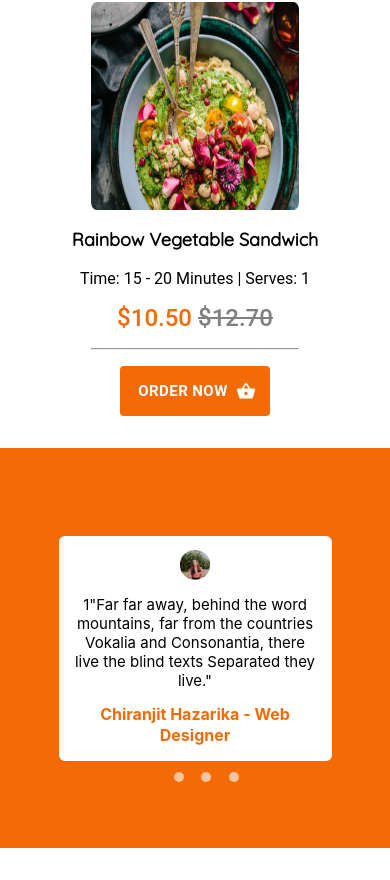
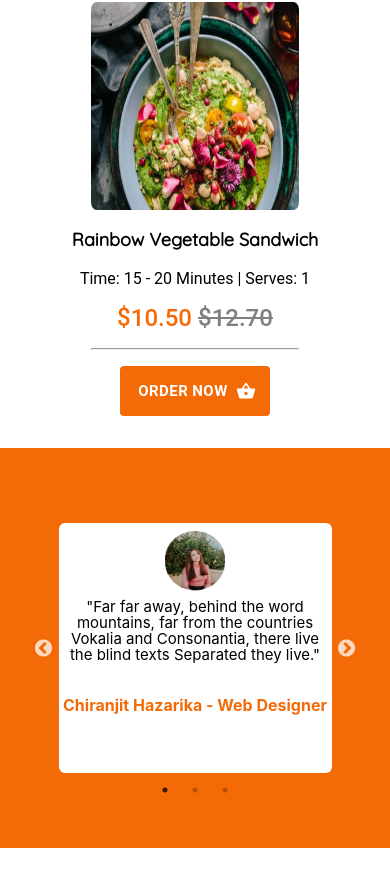
Before and after one commit to ameen-ansari/FoodDX, a React (Create React App) app: page / in a window 390 px wide. Shown: the part 3936-4816 px from the top of the page. Built offline with nearby package versions, Linux system fonts and the light colour scheme; a web font is replaced by a local one.

Commit message:
Design Ready Hai Slider tak

```diff
--- a/src/App.js
+++ b/src/App.js
@@ -15,7 +15,6 @@ function App() {
       <Articles />
       <Bodypart />
       <Testi />
-    {/* <Slider /> */}
     </>
   )
 }
--- a/src/Components/Slider.js
+++ b/src/Components/Slider.js
@@ -1,40 +1,32 @@
+import "slick-carousel/slick/slick.css";
+import "slick-carousel/slick/slick-theme.css";
+import './slider.Module.css'
 import woman from './../Images/woman.png'
-import React from 'react'
-import './slider.Module.css'
+import React, { Component } from "react";
+import Slider from "react-slick";
 
-export default function Slider() {
-  var showspan1 = () => {
-    var show1 = document.getElementsByClassName('show1')[0]
-    var show2 = document.getElementsByClassName('show2')[0]
-    var show3 = document.getElementsByClassName('show3')[0]
-    show1.style.transform = 'translateX(0vw)'
-    show2.style.transform = 'translateX(70vw)'
-    show3.style.transform = 'translateX(140vw)'
-    console.log('a');
-  }
-  var showspan2 = () => {
-    var show1 = document.getElementsByClassName('show1')[0]
-    var show2 = document.getElementsByClassName('show2')[0]
-    var show3 = document.getElementsByClassName('show3')[0]
-    show1.style.transform = 'translateX(-70vw)'
-    show2.style.transform = 'translateX(-70vw)'
-    show3.style.transform = 'translateX(-70vw)'
-    console.log('b');
-  }
-  var showspan3 = () => {
-    var show1 = document.getElementsByClassName('show1')[0]
-    var show2 = document.getElementsByClassName('show2')[0]
-    var show3 = document.getElementsByClassName('show3')[0]
-    show1.style.transform = 'translateX(-140vw)'
-    show2.style.transform = 'translateX(-140vw)'
-    show3.style.transform = 'translateX(-140vw)'
-    console.log('c');
-  }
+export default class SimpleSlider extends Component {
+  render() {
+    const settings = {
+      dots: true,
+      infinite: true,
+      speed: 1000,
+      slidesToShow: 1,
+      slidesToScroll: 1
+    };
     return (
-    <>
-    <div className="slider">
       <div className="slides">
-        <div className="show1">
+        <Slider {...settings} className="SLIDER">
+          <div className="slideschild">
+            <img src={woman} alt="" />
+            <p>
+            "Far far away, behind the word mountains, far from the countries
+            Vokalia and Consonantia, there live the blind texts Separated they
+            live."
+          </p>
+          <p>Chiranjit Hazarika - Web Designer</p>
+          </div>
+          <div className="slideschild">
             <img src={woman} alt="" />
             <p>
             1"Far far away, behind the word mountains, far from the countries
@@ -43,35 +35,18 @@ export default function Slider() {
           </p>
           <p>Chiranjit Hazarika - Web Designer</p>
           </div>
-      </div>
-      <div className="slides">
-        <div className="show2">
+          <div className="slideschild">
             <img src={woman} alt="" />
             <p>
-            2"Far far away, behind the word mountains, far from the countries
+            1"Far far away, behind the word mountains, far from the countries
             Vokalia and Consonantia, there live the blind texts Separated they
             live."
           </p>
           <p>Chiranjit Hazarika - Web Designer</p>
           </div>
+
+        </Slider>
       </div>
-      <div className="slides">
-        <div className="show3">
-          <img src={woman} alt="" />
-          <p>
-            3"Far far away, behind the word mountains, far from the countries
-            Vokalia and Consonantia, there live the blind texts Separated they
-            live."
-          </p>
-          <p>Chiranjit Hazarika - Web Designer</p>
-        </div>
-      </div>
-    </div>
-      <div className="dots">
-        <span onClick={showspan1}></span>
-        <span onClick={showspan2}></span>
-        <span onClick={showspan3}></span>
-      </div>
-      </>
-  )
+    );
   }
+}
--- a/src/Components/Testi.js
+++ b/src/Components/Testi.js
@@ -1,15 +1,11 @@
 import React from 'react'
 import Slider from './Slider'
 import './testi.Module.css'
-// import "~slick-carousel/slick/slick.css";
-// import "~slick-carousel/slick/slick-theme.css";
 
 export default function Testi() {
   return (
-    <>
-    <div className='pscroll'>
+    <div className='hslider' >
       <Slider />
     </div>
-      </>
   )
 }
--- a/src/Components/slider.Module.css
+++ b/src/Components/slider.Module.css
@@ -1,104 +1,64 @@
-.slider {
-  margin: 7rem;
+.slides {
   width: 70vw;
+  height: 200px;
   margin: auto;
-  height: 225px;
-  background-color: #fff;
-  color: black;
-  /* border: 3px solid black; */
-  position: relative;
-  display: flex;
-  overflow-x: hidden;
+  background-color: white;
   border-radius: 6px;
-}
-.slides {
-  width: 210vw;
-  height: 100%;
-  display: flex;
-}
-.slides div {
-  width: 100%;
-  padding: 0px 1rem;
-  display: flex;
-  flex-direction: column;
-  justify-content: space-evenly;
-  align-items: center;
-  transition-property: all;
-  transition-duration: 1s;
 }
 .slides div img {
   width: 60px;
   height: 60px;
+  margin:1rem auto ;
 }
 .slides div p:nth-child(2) {
   width: 60%;
+  height: 5rem;
   text-align: center;
   font-weight: 400;
   font-size: 15px;
+  margin: auto;
 }
 .slides div p:nth-child(3) {
+    height: 4rem;
   width: 100%;
   color: var(--orange);
   font-weight: 700;
   line-height: 21px;
   font-size: 1rem;
   text-align: center;
+  margin: auto;
 }
-.slides div:nth-child(1) {
+@media (max-width:550px){
+    .slides {
         width: 70vw;
-  height: 100%;
+        height: 250px;
+        margin: auto;
+        background-color: white;
+        border-radius: 6px;
       }
-.slides div:nth-child(2) {
-  width: 70vw;
-  height: 100%;
-}
-.dots {
-  position: absolute;
-  top:75%;
-  left:45%;
-  width:100px;
-  height: 45px;
-  display: flex;
-  justify-content:space-evenly;
-  align-items: center;
-  margin-top: 0.4rem;
-}
-.dots span{
-    width:10px;
-    height:10px;
-    background-color:rgba(255, 255, 255, 0.61);
-    content: "";
-    border-radius: 50%;
-    z-index: -9;
-}
-@media(max-width:550px){
     .slides div img {
-        width: 30px;
-        height: 30px;
+      width: 60px;
+      height: 60px;
+      margin:0.5rem auto ;
     }
     .slides div p:nth-child(2) {
-        width: 100%;
+      width: 95%;
+      height: 5rem;
       text-align: center;
+      line-height: 1rem;
       font-weight: 400;
       font-size: 15px;
+      margin: auto;
     }
     .slides div p:nth-child(3) {
+        height: 4rem;
       width: 100%;
       color: var(--orange);
       font-weight: 700;
       line-height: 21px;
       font-size: 1rem;
       text-align: center;
+      margin:1rem auto;
     }
-      .dots {
-        position: absolute;
-        top:75%;
-        left:40%;
-        width:100px;
-        height: 45px;
-        display: flex;
-        justify-content:space-evenly;
-        align-items: center;
-        margin-top: 0.4rem;
+
 }
-}
--- a/src/Components/testi.Module.css
+++ b/src/Components/testi.Module.css
@@ -1,11 +1,10 @@
-.pscroll {
+.hslider{
+    height: 400px;
     margin: 2rem 0px;
     width: 100vw;
-    height:400px;
     background-color: var(--orange);
+    /* border: 2px solid black; */
     display: flex;
     justify-content: center;
     align-items: center;
-    z-index: -8;
-    position: relative;
 }
```
Lines whose indentation alone changed are shown as unchanged.
